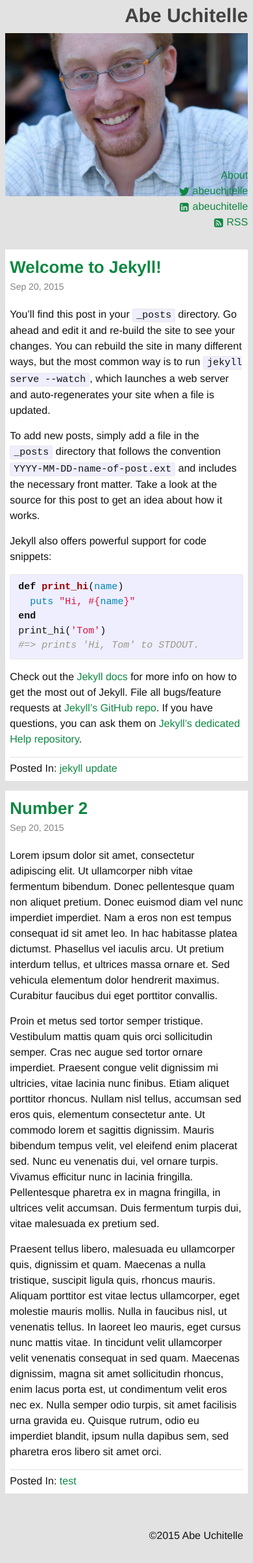
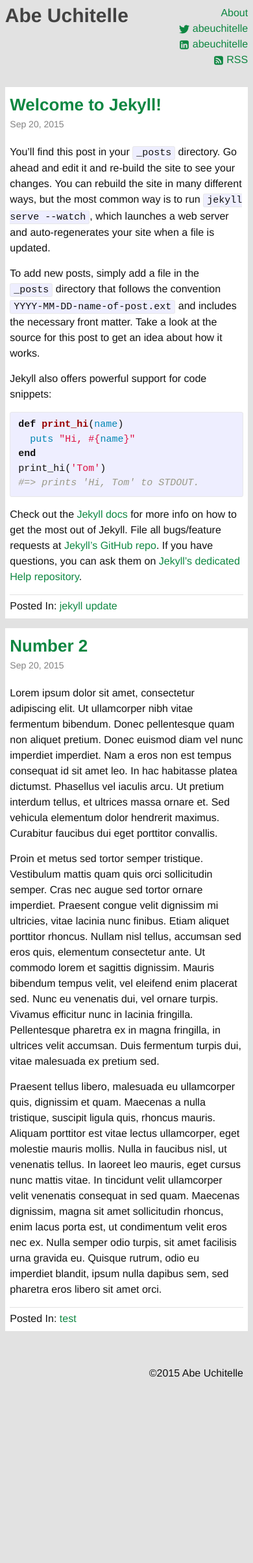
Before and after one commit to abeuchitelle/abeuchitelle.github.io, a Jekyll site: the page built from index.html, in a window 390 px wide. Shown: the whole page at 65% size. Built offline with Jekyll 4.4.1, drawn with Linux system fonts in a browser that asks for light colours; the list of posts is cut into pages by our own code; after the commit the page ends 2156 px from its top, so only the background shows below that.

Commit message:
Updates for mobile styles
Fix padding and layout when screen is smaller.

```diff
--- a/_sass/_custom.scss
+++ b/_sass/_custom.scss
@@ -5,11 +5,6 @@
 .content {
   width:70%;
   float:right;
-
-  @include media-query($on-laptop) {
-    width:66%;
-    padding-left:2%;
-  }
 
   @include media-query($on-palm) {
     width:96%;
@@ -43,6 +38,10 @@
   padding:2% 2% 0% 0%;
   text-align:right;
 
+  @include media-query($on-laptop) {
+    padding:2% 2% 0% 2%;
+  }
+
   @include media-query($on-palm) {
     width:96%;
     padding:2%;
@@ -50,8 +49,20 @@
 
  .logo {
     height:250px;
+
+    @include media-query($on-palm) {
+      height:50px;
+      text-align: left;
+      float:left;
+      display: inline;
+    }
+
     img {
       margin-top:10px;
+
+      @include media-query($on-palm) {
+        display:none;
+      }
     }
   }
 
```
